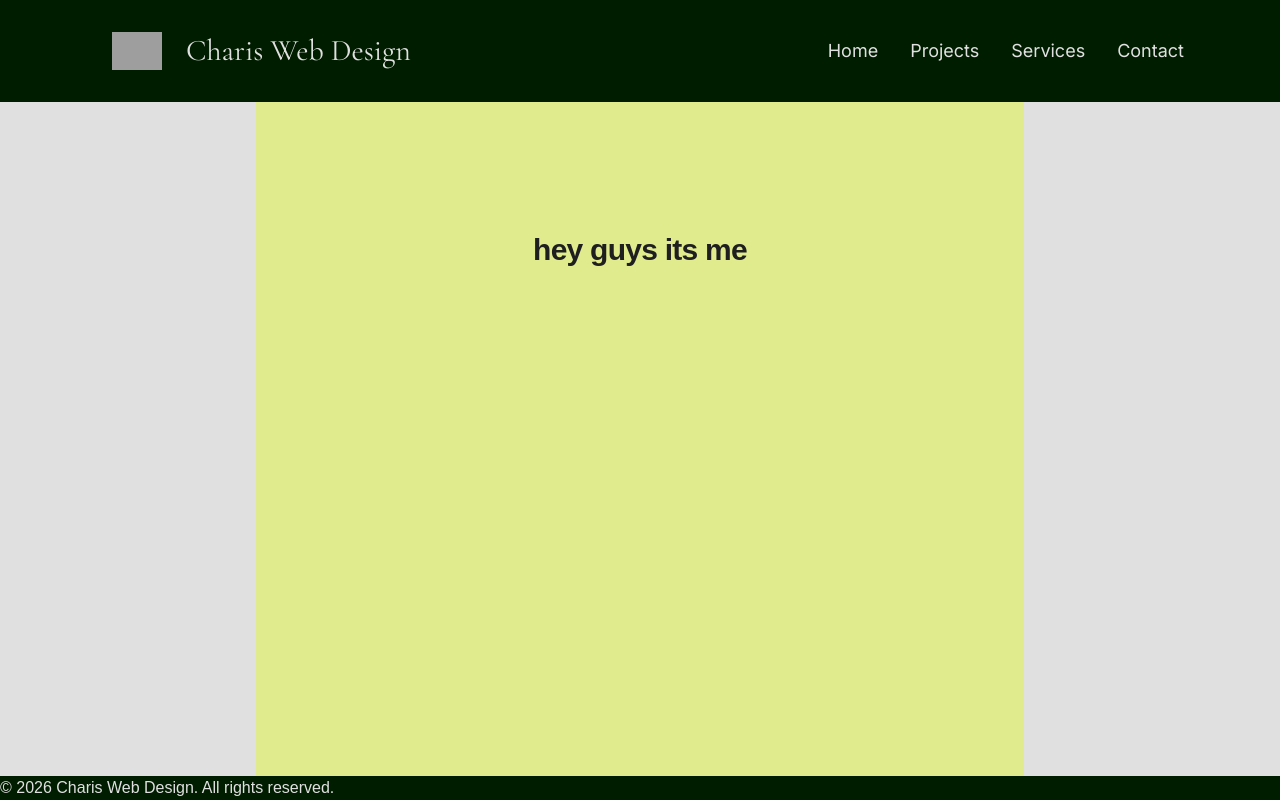
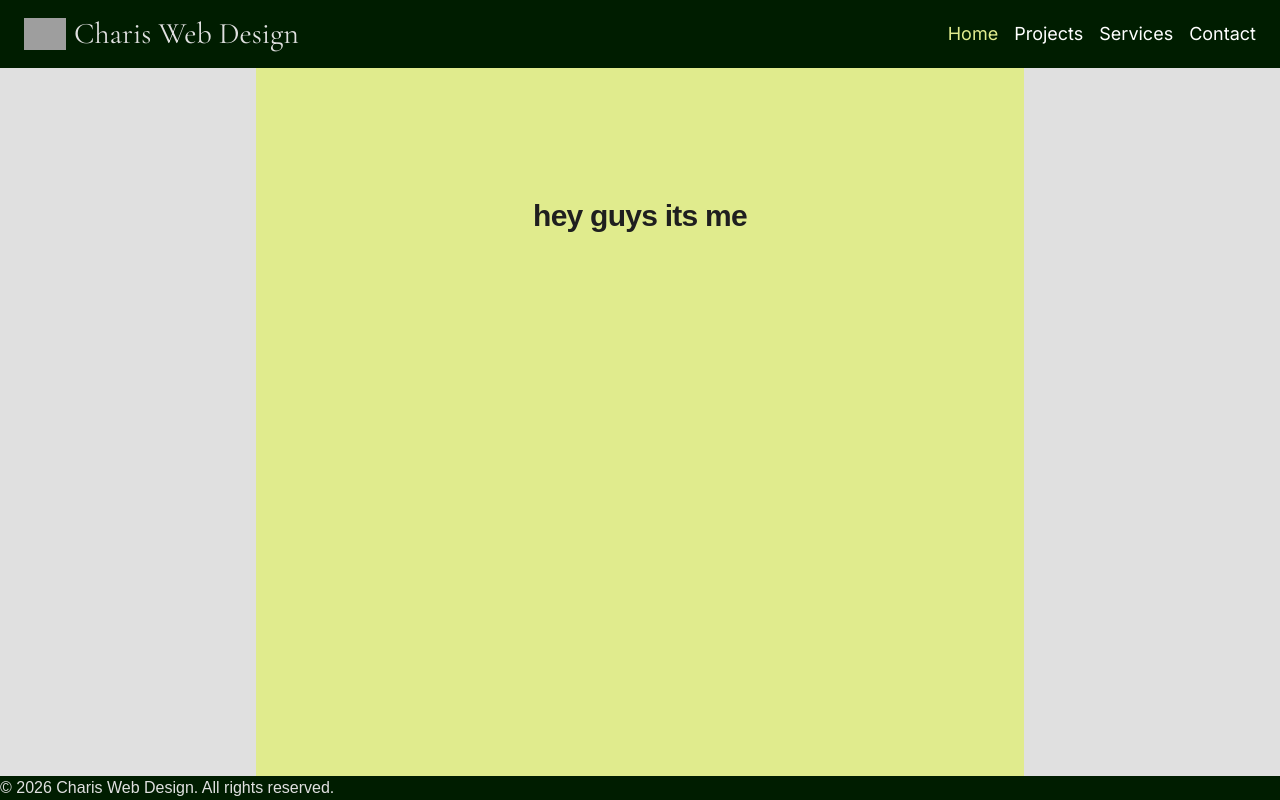
Before and after one commit to wakandacat/charis-web-design, a Next.js app: page / in a window 1280 px wide. Built offline with nearby package versions, Linux system fonts and the light colour scheme; grey boxes are pictures that could not be loaded.

Commit message:
navbar modifications and styling

```diff
--- a/package.json
+++ b/package.json
@@ -9,6 +9,7 @@
     "lint": "eslint"
   },
   "dependencies": {
+    "lucide-react": "^1.25.0",
     "next": "16.2.10",
     "react": "19.2.4",
     "react-dom": "19.2.4"
--- a/src/app/globals.css
+++ b/src/app/globals.css
@@ -20,3 +20,8 @@ body {
   color: var(--charis-white);
   font-family: Arial, Helvetica, sans-serif;
 }
+
+/* for reference:
+all sections mx-auto
+px-6
+at least py-4*/
--- a/src/components/navbar.tsx
+++ b/src/components/navbar.tsx
@@ -4,6 +4,8 @@ import Link from "next/link";
 import Image from "next/image";
 import { useIsSmallScreen } from "@/components/screen-size-provider";
 import { useEffect, useState } from "react";
+import { X, Menu } from "lucide-react";
+import { usePathname } from "next/navigation";
 
 //navbar component to be used on all pages
 //display the site icon
@@ -14,6 +16,9 @@ import { useEffect, useState } from "react";
 export default function Navbar() {
   //check the screen size
   const isSmallScreen = useIsSmallScreen();
+
+  //get the currrent page path
+  const pathname = usePathname();
 
   useEffect(() => {
     // close the menu if the screen size changes to large
@@ -27,78 +32,139 @@ export default function Navbar() {
 
   if (isSmallScreen) {
     return (
-      <nav className="bg-background flex flex-col items-center font-sans justify-between mx-4">
-        <span className="flex flex-row">
-          <span className="flex flex-row p-4 justify-center items-center gap-2 text-lg">
+      <header>
+        <nav className="bg-background px-6 py-4 mx-auto w-full max-w-7xl relative">
+          <div className="flex flex-row items-center justify-between w-full">
             <Image
               src="/icon.png"
               alt="Charis Web Design Icon"
-              className="m-4"
+              className="pr-2"
+              width={50}
+              height={50}
+              priority
+            />
+            <p className="font-serif text-2xl">Charis Web Design</p>
+
+            <a onClick={() => setMenuOpen(!menuOpen)}>
+              {menuOpen ? (
+                <X size={30} strokeWidth={1.5} />
+              ) : (
+                <Menu size={30} strokeWidth={1.5} />
+              )}
+            </a>
+          </div>
+
+          {menuOpen && (
+            <div className="absolute left-0 top-full w-full z-10">
+              <ul className="bg-background flex flex-col items-center font-sans justify-between gap-4 border border-(--charis-yellow) p-4 text-lg">
+                <Link
+                  className={`hover:text-(--charis-yellow) ${
+                    pathname === "/" ? "text-(--charis-yellow)" : "text-white"
+                  }`}
+                  href="/"
+                  onClick={() => setMenuOpen(false)}
+                >
+                  Home
+                </Link>
+                <Link
+                  className={`hover:text-(--charis-yellow) ${
+                    pathname === "/projects"
+                      ? "text-(--charis-yellow)"
+                      : "text-white"
+                  }`}
+                  href="/projects"
+                  onClick={() => setMenuOpen(false)}
+                >
+                  Projects
+                </Link>
+                <Link
+                  className={`hover:text-(--charis-yellow) ${
+                    pathname === "/services"
+                      ? "text-(--charis-yellow)"
+                      : "text-white"
+                  }`}
+                  href="/services"
+                  onClick={() => setMenuOpen(false)}
+                >
+                  Services
+                </Link>
+                <Link
+                  className={`hover:text-(--charis-yellow) ${
+                    pathname === "/contact"
+                      ? "text-(--charis-yellow)"
+                      : "text-white"
+                  }`}
+                  href="/contact"
+                  onClick={() => setMenuOpen(false)}
+                >
+                  Contact
+                </Link>
+              </ul>
+            </div>
+          )}
+        </nav>
+      </header>
+    );
+  } else {
+    return (
+      <header>
+        <nav className="bg-background px-6 py-4 mx-auto w-full max-w-7xl">
+          <span className="flex flex-row items-center w-full">
+            <div className="flex flex-row items-center">
+              <Image
+                src="/icon.png"
+                alt="Charis Web Design Icon"
+                className="pr-2"
                 width={50}
                 height={50}
                 priority
               />
               <p className="font-serif text-3xl">Charis Web Design</p>
-          </span>
-          <a onClick={() => setMenuOpen(!menuOpen)}>
-            <Image
-              src="/"
-              alt="Toggle Menu"
-              className="m-4"
-              width={50}
-              height={50}
-              priority
-            />
-          </a>
-        </span>
-        {menuOpen && (
-          <span className="bg-background flex flex-col items-center font-sans justify-between mx-4 p-4">
-            <Link className="hover:text-(--charis-yellow)" href="/">
+            </div>
+
+            <ul className="flex flex-row gap-4 text-lg font-sans justify-center items-baseline ml-auto">
+              <Link
+                className={`hover:text-(--charis-yellow) ${
+                  pathname === "/" ? "text-(--charis-yellow)" : "text-white"
+                }`}
+                href="/"
+              >
                 Home
               </Link>
-            <Link className="hover:text-(--charis-yellow)" href="/projects">
+              <Link
+                className={`hover:text-(--charis-yellow) ${
+                  pathname === "/projects"
+                    ? "text-(--charis-yellow)"
+                    : "text-white"
+                }`}
+                href="/projects"
+              >
                 Projects
               </Link>
-            <Link className="hover:text-(--charis-yellow)" href="/services">
+              <Link
+                className={`hover:text-(--charis-yellow) ${
+                  pathname === "/services"
+                    ? "text-(--charis-yellow)"
+                    : "text-white"
+                }`}
+                href="/services"
+              >
                 Services
               </Link>
-            <Link className="hover:text-(--charis-yellow)" href="/contact">
+              <Link
+                className={`hover:text-(--charis-yellow) ${
+                  pathname === "/contact"
+                    ? "text-(--charis-yellow)"
+                    : "text-white"
+                }`}
+                href="/contact"
+              >
                 Contact
               </Link>
-          </span>
-        )}
-      </nav>
-    );
-  } else {
-    return (
-      <nav className="bg-background flex flex-row items-center font-sans justify-between mx-20">
-        <span className="flex flex-row p-4 justify-center items-center gap-2 text-lg">
-          <Image
-            src="/icon.png"
-            alt="Charis Web Design Icon"
-            className="m-4"
-            width={50}
-            height={50}
-            priority
-          />
-          <p className="font-serif text-3xl">Charis Web Design</p>
-        </span>
-
-        <span className="flex flex-row p-4 justify-center items-center gap-8 text-lg">
-          <Link className="hover:text-(--charis-yellow)" href="/">
-            Home
-          </Link>
-          <Link className="hover:text-(--charis-yellow)" href="/projects">
-            Projects
-          </Link>
-          <Link className="hover:text-(--charis-yellow)" href="/services">
-            Services
-          </Link>
-          <Link className="hover:text-(--charis-yellow)" href="/contact">
-            Contact
-          </Link>
+            </ul>
           </span>
         </nav>
+      </header>
     );
   }
 }
```
Also changed, not shown: 1 other file (tests, documents, lock files or other folders). Lines whose indentation alone changed are shown as unchanged.
